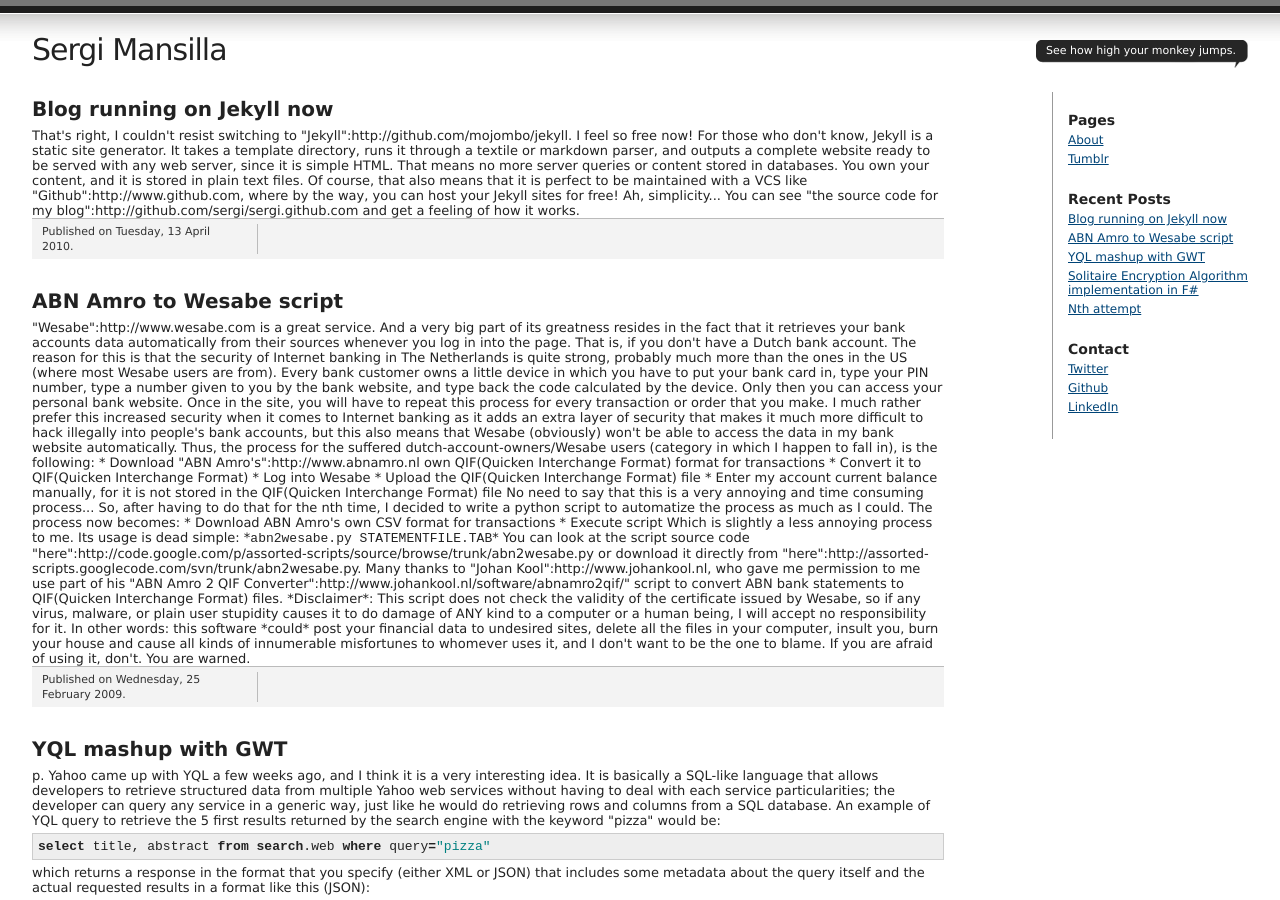
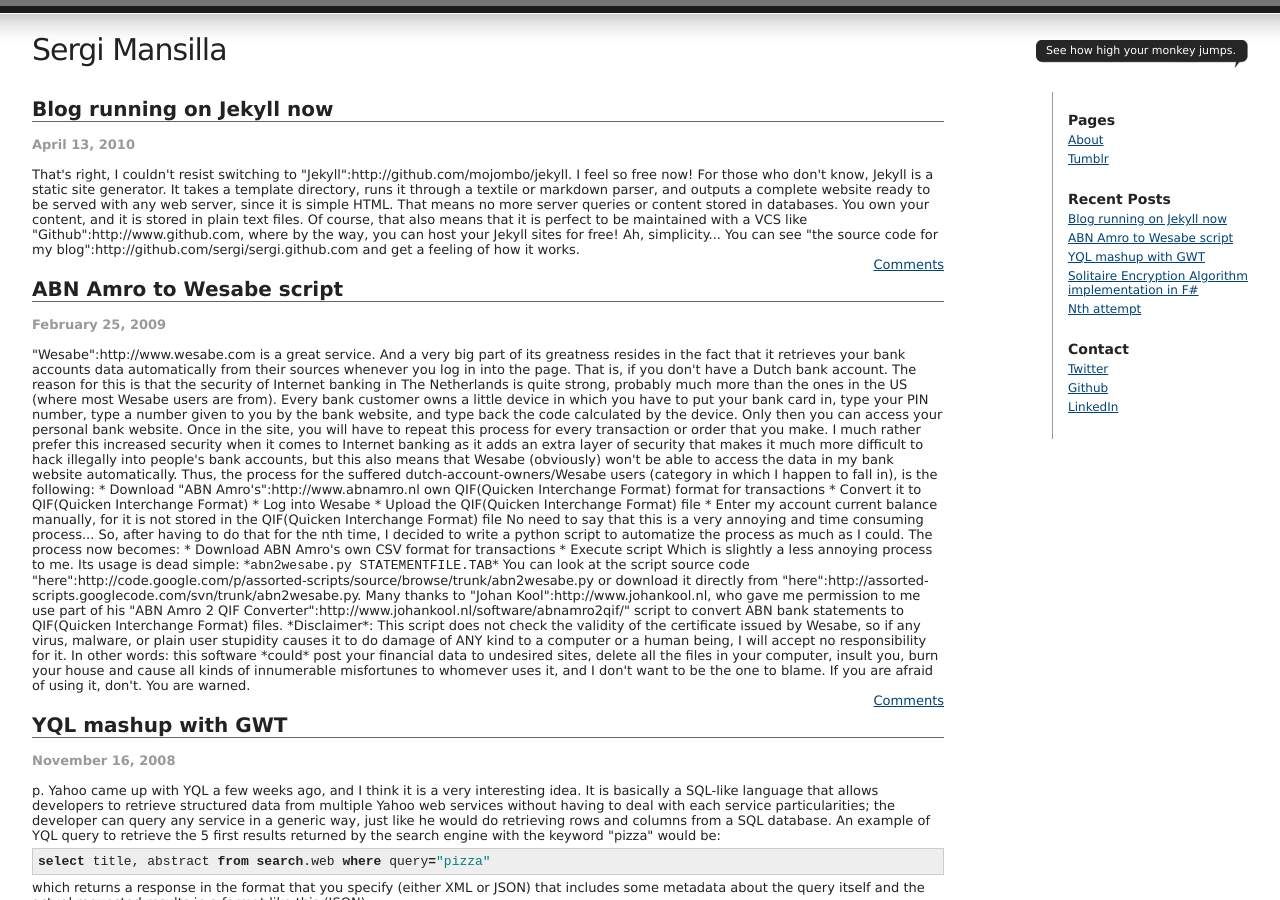
Before and after one commit to sergi/sergi.github.com, a Jekyll site: the page built from index.html, in a window 1280 px wide and 900 px high. Built offline with Jekyll 4.4.1, drawn with Linux system fonts in a browser that asks for light colours; Markdown is read by kramdown in place of the engine named in the settings; the list of posts is cut into pages by our own code; comment, search, counter and statistics services are not loaded; some of the changed text lies outside the part shown.

Commit message:
Improved presentation on index

```diff
--- a/index.html
+++ b/index.html
@@ -3,11 +3,8 @@
 title: Sergi Mansilla
 ---
 {% for post in site.posts limit:10 %}
-  <h2><a href="/blog{{ post.id }}" rel="bookmark">{{ post.title }}</a></h2>
-  <div class="main">{{ post.content }}</div>
-  <div class="meta group">
-      <div class="signature">
-          <p>Published on {{ post.date | date: "%A, %d %B  %Y"}}.</p>
-      </div>
-  </div>
+    <h2 style="border-bottom: 1px solid #666"><a href="/blog{{ post.id }}" rel="bookmark">{{ post.title }}</a></h2>
+    <p style="margin:15px 0 15px 0; font-weight: bold; color:#999">{{ post.date | date:'%B %d, %Y' | replace:' 0',' ' }}</p>
+    <div class="main">{{ post.content }}</div>
+    <p style="text-align: right"><a href="/blog{{ post.id }}#comments">Comments</a></p>
 {% endfor %}
```
